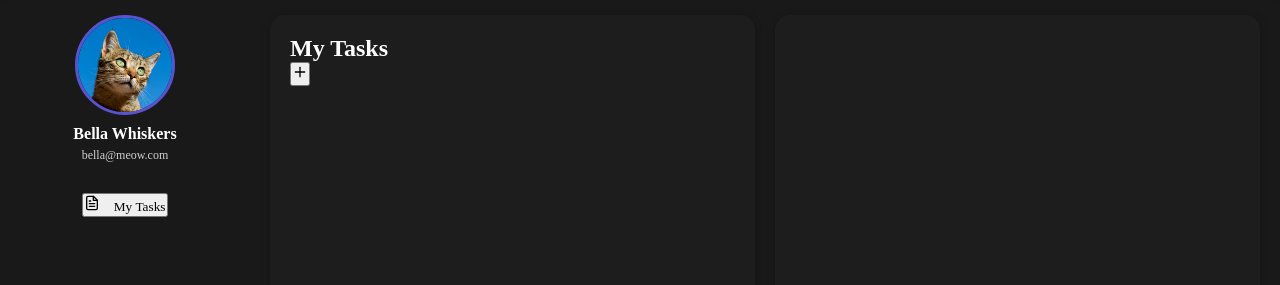
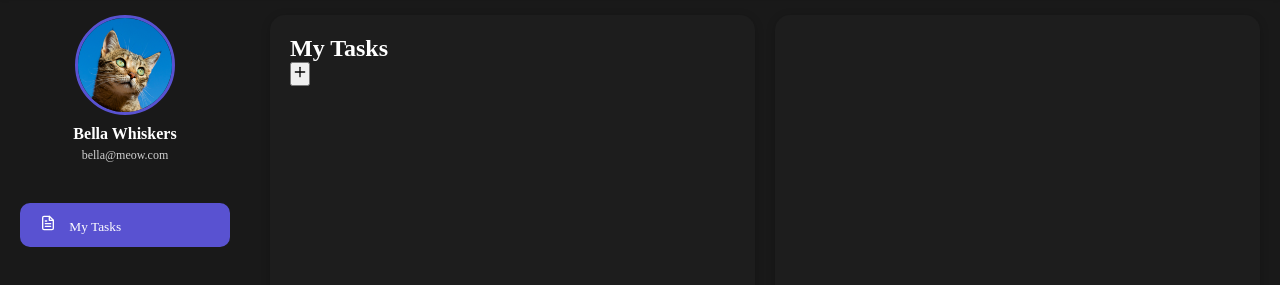
Before and after one commit to richbport/tasksSimplified, a plain HTML site: page index.html in a window 1280 px wide. Shown: the part 71-356 px from the top of the page. Drawn offline with Linux system fonts and the light colour scheme; a script that the page names is missing; a web font is replaced by a local one.

Commit message:
.sidebar-button styling

```diff
--- a/style.css
+++ b/style.css
@@ -161,3 +161,16 @@ header {
     font-size: 12px;
     opacity: 0.8;
 }
+
+.sidebar-button {
+    background-color: rgb(89, 82, 209);
+    color: white;
+    border: none;
+    border-radius: 10px;
+    padding: 12px 20px;
+    width: 100%;
+    text-align: left;
+    margin-top: 10px;
+    cursor: pointer;
+    font-weight: 500;
+}
```
